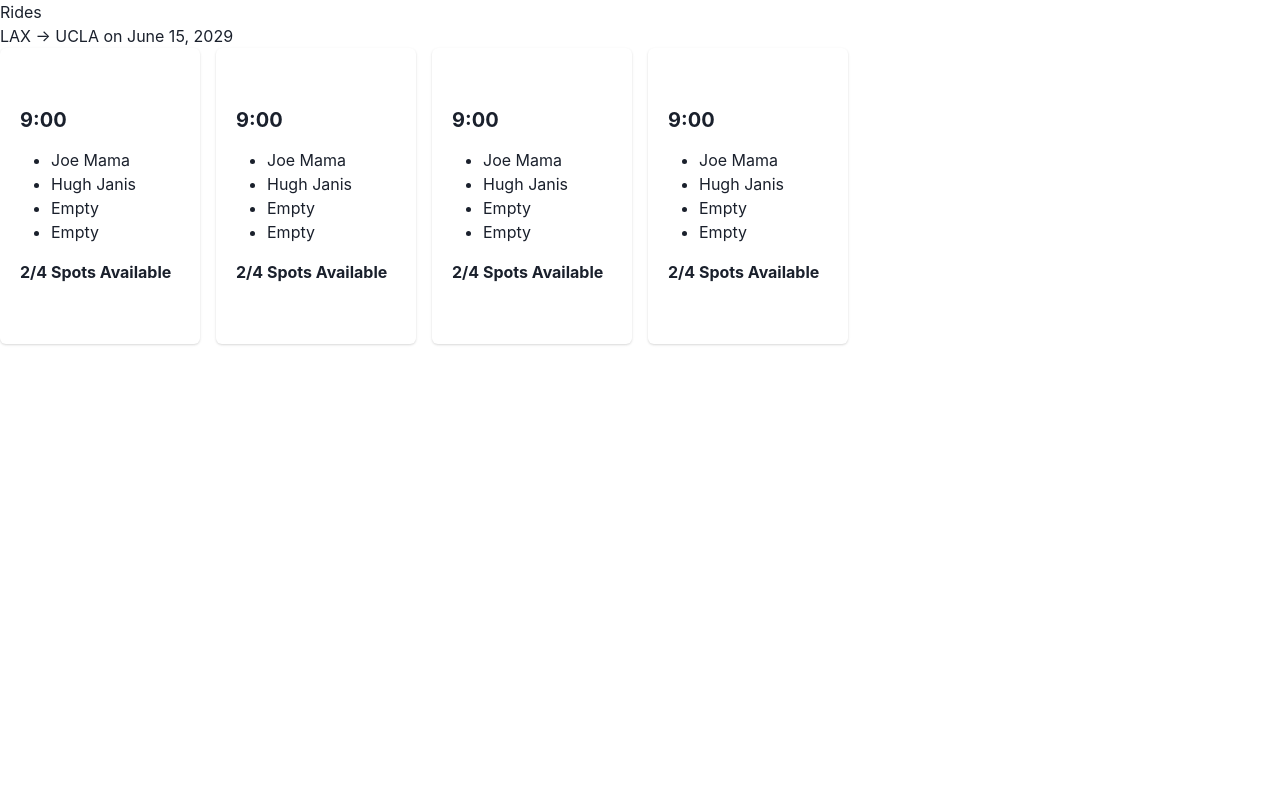
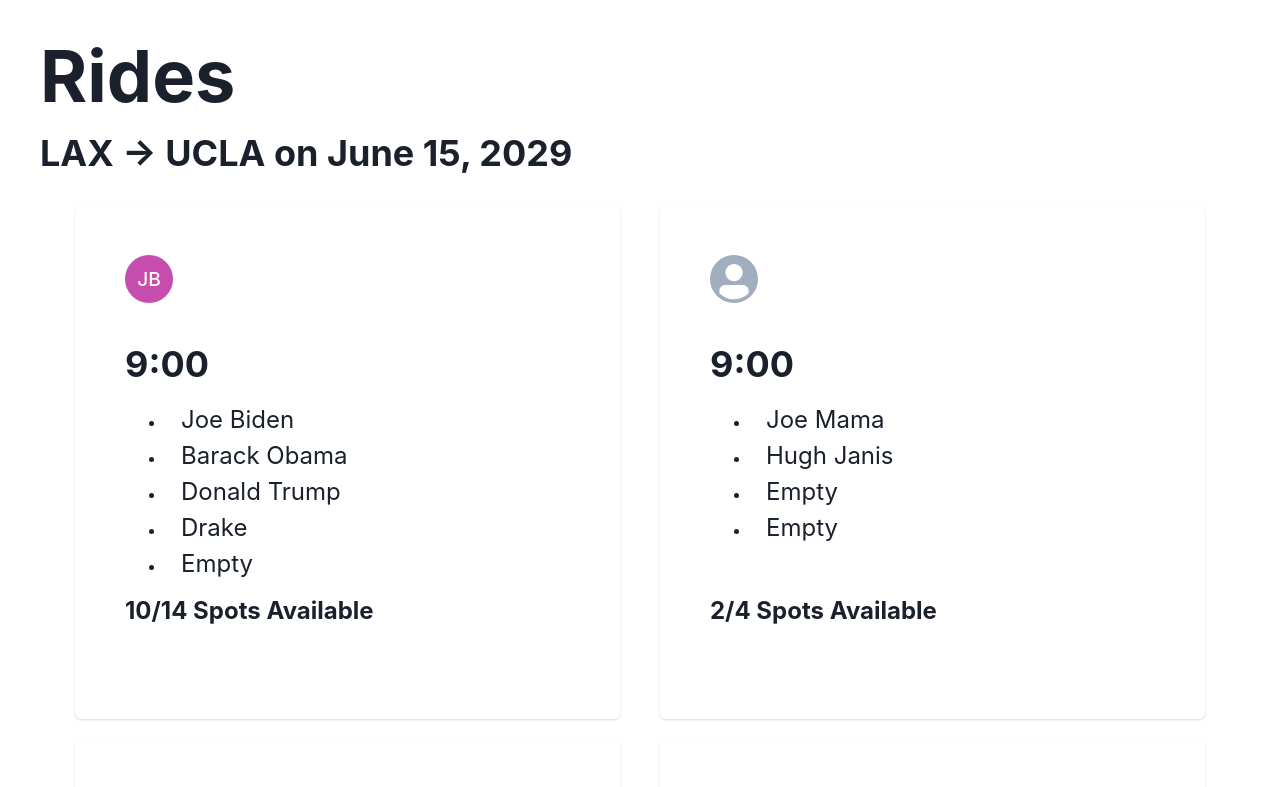
Before and after one commit to shzcuber/bruber, a React (Create React App) app in the folder frontend/: page /rides in a window 1280 px wide. Shown: the top 787 px of the page. Built offline with nearby package versions, Linux system fonts and the light colour scheme; a web font is replaced by a local one.

Commit message:
Pad ride cards, add Avatar to card headers

```diff
--- a/frontend/src/pages/Rides.js
+++ b/frontend/src/pages/Rides.js
@@ -1,4 +1,6 @@
 import {
+    Avatar,
+    Box,
     SimpleGrid,
     VStack,
     Heading,
@@ -11,25 +13,39 @@ import {
     UnorderedList,
 } from "@chakra-ui/react";
 function RideCard(props) {
-    //props will have a time, a list of names that are part of the carpool group, and a carpool capacity (will fill any vacancies with "empty")
+    /* props will have:
+     * a driver,
+     * a time,
+     * a list of names that are part of the carpool group,
+     * a carpool capacity (will fill any vacancies with "empty")
+     */
     console.log(props);
     let emptyList = Array(props.capacity - props.names.length).fill("Empty");
     const peopleList = [...props.names, ...emptyList].map((name, index) => {
         return (
-            <ListItem key={index}>
-                <h3>{name}</h3>
+            <ListItem key={index} paddingLeft="15px">
+                <Text fontSize="2xl">{name}</Text>
             </ListItem>
         );
     });
     return (
-        <Card>
-            <CardHeader></CardHeader>
+        <Card padding="30px">
+            <CardHeader>
+                <Avatar name={props.driver} />
+            </CardHeader>
             <CardBody>
                 <VStack spacing={4} align="left">
-                    <Heading size="md">{props.time}</Heading>
-                    <UnorderedList paddingLeft={15}>{peopleList}</UnorderedList>
-                    <Text as="b">
-                        {props.names.length +
+                    <Heading size="xl">{props.time}</Heading>
+                    <UnorderedList
+                        paddingLeft="25px"
+                        height="175px"
+                        overflow="hidden"
+                    >
+                        {peopleList}
+                    </UnorderedList>
+                    <Text as="b" fontSize="2xl">
+                        {props.capacity -
+                            props.names.length +
                             "/" +
                             props.capacity +
                             " Spots Available"}
@@ -42,17 +58,29 @@ function RideCard(props) {
 }
 function Rides() {
     return (
-        <div>
-            <h1>Rides</h1>
-            <h2>{"LAX -> UCLA on June 15, 2029"}</h2>
+        <Box padding="40px">
+            <Heading as="h1" size="4xl">
+                Rides
+            </Heading>
+            <Heading as="h2" size="xl" margin="20px 0px">
+                {"LAX -> UCLA on June 15, 2029"}
+            </Heading>
             <SimpleGrid
-                spacing={4}
-                templateColumns="repeat(auto-fill, minmax(200px,1fr))"
+                columns={2}
+                spacingX="40px"
+                spacingY="20px"
+                margin="30px 35px"
             >
                 <RideCard
+                    driver="Joe Biden"
                     time="9:00"
-                    capacity={4}
-                    names={["Joe Mama", "Hugh Janis"]}
+                    capacity={14}
+                    names={[
+                        "Joe Biden",
+                        "Barack Obama",
+                        "Donald Trump",
+                        "Drake",
+                    ]}
                 />
                 <RideCard
                     time="9:00"
@@ -70,7 +98,7 @@ function Rides() {
                     names={["Joe Mama", "Hugh Janis"]}
                 />
             </SimpleGrid>
-        </div>
+        </Box>
     );
 }
 
```
